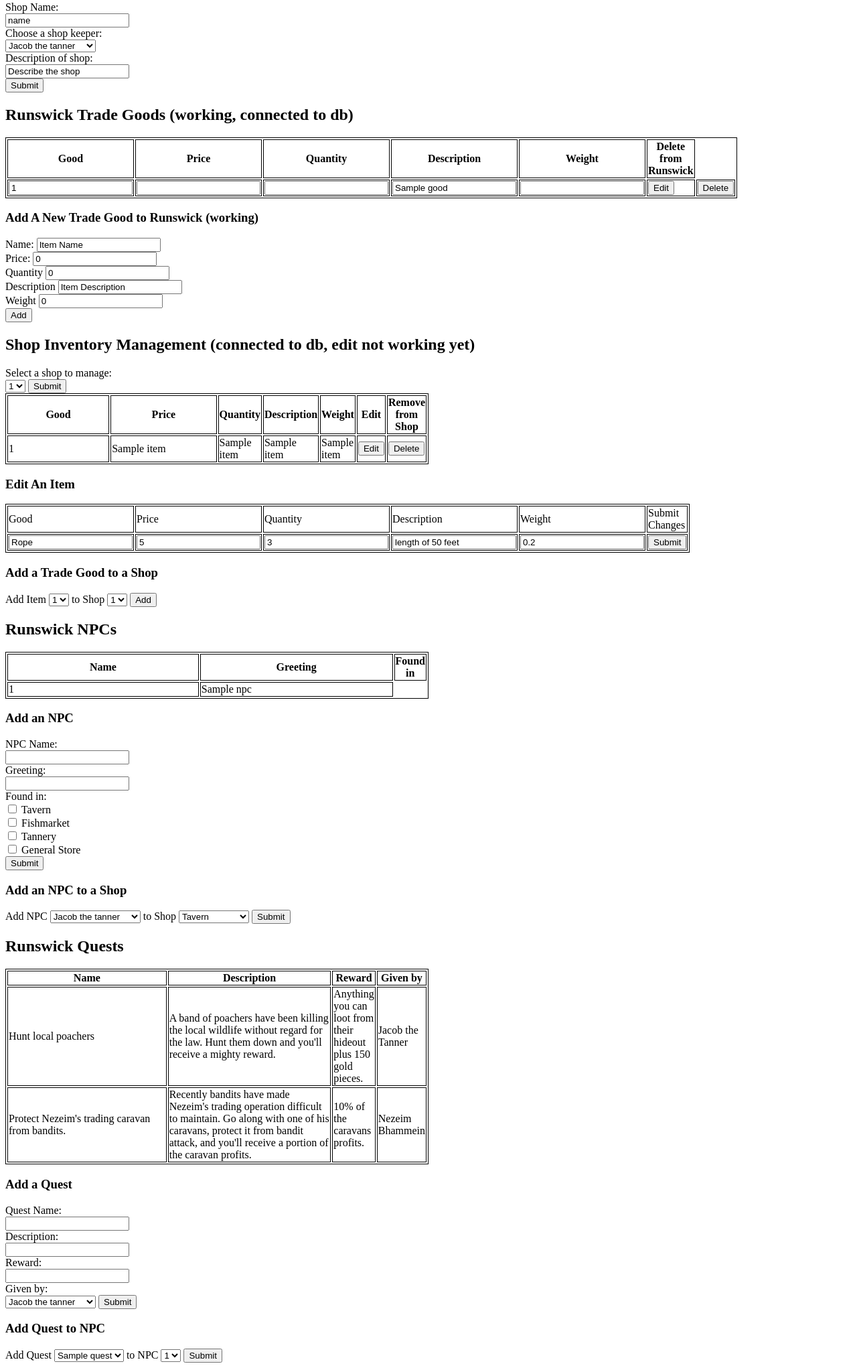
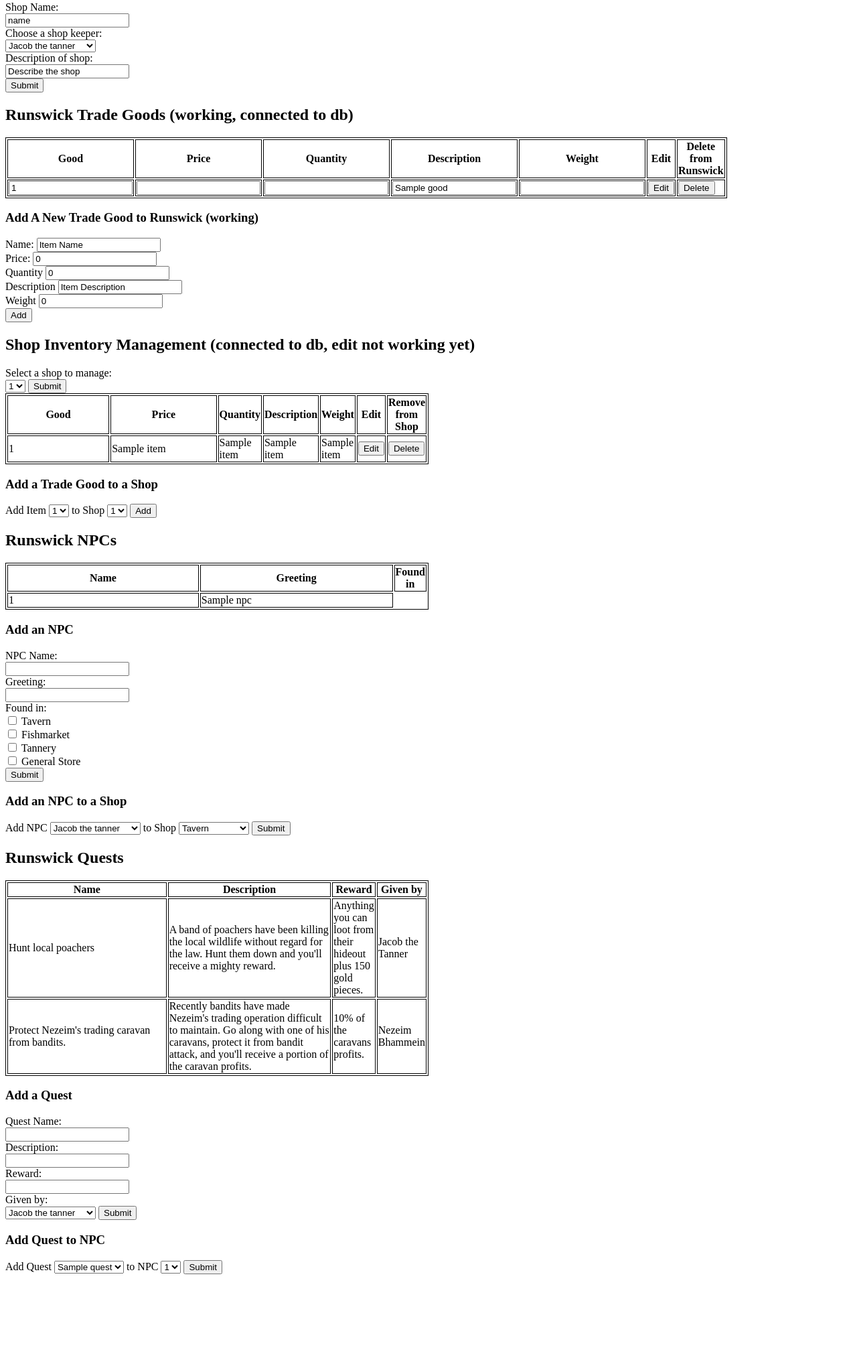
Before and after one commit to nraymon/CS340_Town_Simulator, a Flask app: template website/templates/edit.html in a window 1280 px wide. Shown: the part 342-2384 px from the top of the page at 67% size. After the commit the page ends 2244 px from the top, so only its background shows below. Run offline with Flask 2, Linux system fonts and the light colour scheme; the template is opened without the code that fills it: most values are stand-ins (such as "Sample title", 1, 10 or a date in 2020).

Commit message:
merged changes, updated doc

```diff
--- a/website/app.py
+++ b/website/app.py
@@ -33,7 +33,7 @@ def createTradeGood():
     query = "INSERT INTO TradeGoods (name, value, quantity, description, weight) VALUES ('%s', '%d', '%d', '%s', '%d');" % (name, int(price), int(quantity), description, int(weight))
     print(query)
     execute_query(db_connection, query).fetchall()
-    return redirect("/edit", code=200)
+    return redirect("/edit", code=302)
 
 # deletes a tradegood from runswick entirely
 @app.route('/edit/deleteTradeGood/<id>', methods=['POST'])
--- a/website/templates/edit.html
+++ b/website/templates/edit.html
@@ -58,13 +58,14 @@
                 <th>Quantity</th>
                 <th>Description</th>
                 <th>Weight</th>
+                <th>Edit</th>
                 <th>Delete from Runswick</th>
             </thead>
 
             <tbody>
                 {% for good in tradeGoods %}
                 <tr>
-		<form action="/edit/editTradeGood" method="POST">
+		    <form action="/edit/editTradeGood" method="POST">
                         <td><input type="text" value="{{ good.0 }}" name="good"></td>
                         <td><input type="number" value="{{ good.1 }}" name="price"></td>
                         <td><input type="number" value="{{ good.2 }}" name="quant"></td>
@@ -122,36 +123,12 @@
                             <td> {{ item.2 }} </td>
                             <td> {{ item.3 }} </td>
                             <td> {{ item.4 }} </td>
-			    <td><form><input type="submit" value="Edit"></form></td>
+			                <td><form><input type="submit" value="Edit"></form></td>
                             <td><form><input type="submit" value="Delete"></form></td>
                     </tr>
                     {% endfor %}
                 </tbody>
             </table>
-
-
-            <h3>Edit An Item</h3>
-            <form>
-                <table>
-                    <tr>
-                    <td>Good</td>
-                    <td>Price</td>
-                    <td>Quantity</td>
-                    <td>Description</td>
-                    <td>Weight</td>
-                    <td>Submit Changes</td>
-                </tr>
-                    <tr>
-                    <td><input type="text" value="Rope"></td>
-                    <td><input type="number" value="5"></td>
-                    <td><input type="number" value="3"></td>
-                    <td><input type="text" value="length of 50 feet"></td>
-                    <td><input type="number" value="0.2"></td>
-                    <td><input type="submit" value="Submit"></td>
-                </tr>
-                </table>
-            </form>
-
 
             <h3>Add a Trade Good to a Shop</h3>
 
```
Also changed, not shown: 1 other file.
